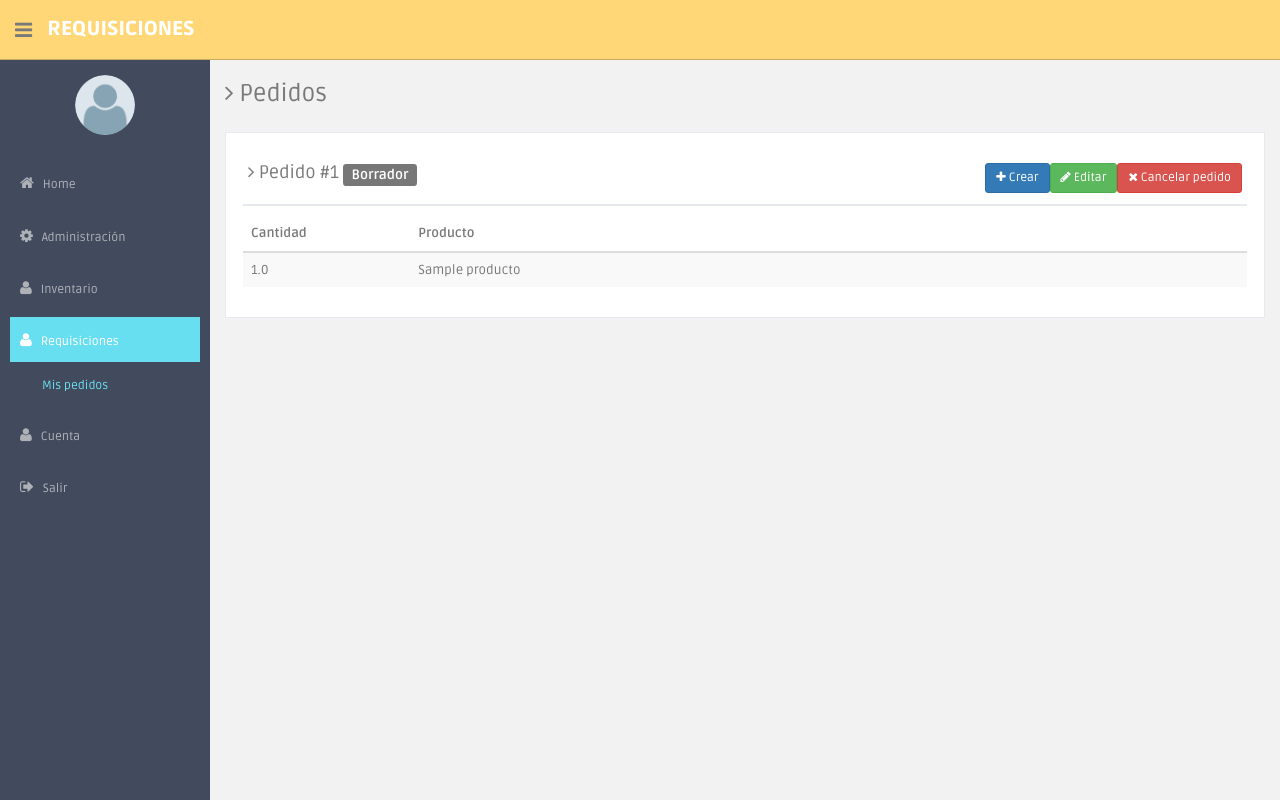
After one commit to dbsiavichay/requisiciones, a Django app: page /requisiciones/pedido/1/ in a window 1280 px wide. The commit adds this page. Run offline with Django 3.2, Linux system fonts and the light colour scheme; tables that the repository leaves empty hold one stand-in row (values such as "Sample post"); some libraries are stand-ins or nearby versions.

Commit message:
Editar y cancelar requisiciones

```diff
--- a/requisiciones/models.py
+++ b/requisiciones/models.py
@@ -2,17 +2,20 @@
 from __future__ import unicode_literals
 from django.db import models
 from django.urls import reverse_lazy
+from django.utils.html import format_html
 from django.core.validators import MaxValueValidator, MinValueValidator
 
 class Pedido(models.Model):
 	ESTADO_CHOICES = (
-		(1, 'Borrador'),
-		(2, 'Generado'),
-		(3, 'En proceso'),
-		(4, 'Negado'),
-		(5, 'Entregado'),
-		(6, 'Finalizado'),
+		(1, 'Borrador'),(2, 'Generado'),(3, 'En proceso'),
+		(4, 'Negado'),(5, 'Entregado'),(6, 'Finalizado'),
 		(7, 'Cancelado'),
+	)
+
+	ESTADO_LABELS = (
+		(1, 'default'),(2, 'primary'),(3, 'success'),
+		(4, 'danger'),(5, 'info'),(6, 'warning'),
+		(7, 'danger'),
 	)
 
 	fecha = models.DateTimeField(auto_now_add=True)
@@ -20,8 +23,15 @@ class Pedido(models.Model):
 	observacion = models.TextField(blank=True, null=True)
 	usuario = models.ForeignKey('auth.User')
 
+	def get_estado(self):
+		return format_html(
+            '<span class="label label-{}">{}</span>',
+            dict(self.ESTADO_LABELS).get(self.estado),
+            dict(self.ESTADO_CHOICES).get(self.estado),
+        )
+
 	def get_absolute_url(self):
-		return reverse_lazy('editar_pedido', args=[self.id])
+		return reverse_lazy('ver_pedido', args=[self.id])
 
 class LineaPedido(models.Model):
 	cantidad = models.FloatField(validators = [MinValueValidator(0.01),])
--- a/requisiciones/urls.py
+++ b/requisiciones/urls.py
@@ -5,4 +5,6 @@ urlpatterns = [
 	url(r'^pedidos/$', PedidoListView.as_view(), name='pedidos'),
 	url(r'^pedido/crear/$', PedidoCreateView.as_view(), name='crear_pedido'),
 	url(r'^pedido/(?P<pk>\d+)/editar/$', PedidoUpdateView.as_view(), name='editar_pedido'),
+	url(r'^pedido/(?P<pk>\d+)/cancelar/$', CancelarPedidoUpdateView.as_view(), name='cancelar_pedido'),
+	url(r'^pedido/(?P<pk>\d+)/$', PedidoDetailView.as_view(), name='ver_pedido'),
 ]
--- a/requisiciones/views.py
+++ b/requisiciones/views.py
@@ -41,7 +41,7 @@ class PedidoCreateView(CreateView):
 
 class PedidoUpdateView(UpdateView):
 	model = Pedido
-	fields = '__all__'
+	form_class = PedidoForm
 	success_url = reverse_lazy('pedidos')
 
 	def get_context_data(self, **kwargs):
@@ -54,8 +54,7 @@ class PedidoUpdateView(UpdateView):
 		formset = self.get_lineapedido_formset()
 
 		if formset.is_valid():
-			self.object = self.get_object()
-			formset.instance = self.object
+			form.save()
 			formset.save()
 			return redirect(self.get_success_url())
 		else:
@@ -66,3 +65,29 @@ class PedidoUpdateView(UpdateView):
 		post_data = self.request.POST if self.request.method == 'POST' else None
 		formset = LineaPedidoInlineFormSet(post_data, instance=self.object)
 		return formset
+
+	def get(self, request, *args, **kwargs):
+		self.object = self.get_object()
+		if self.object.estado != 1:
+			return redirect('ver_pedido', self.object.id)
+		return super(PedidoUpdateView, self).get(request, *args, **kwargs)
+
+class CancelarPedidoUpdateView(UpdateView):
+	model = Pedido
+	fields = ()
+	success_url = reverse_lazy('pedidos')
+
+	def post(self, request, *args, **kwargs):
+		return redirect(self.get_success_url())
+
+	def get(self, request, *args, **kwargs):
+		self.object = self.get_object()
+		if self.object.estado > 3:
+			return redirect('ver_pedido', self.object.id)
+
+		self.object.estado = 7
+		self.object.save()
+		return redirect('ver_pedido', self.object.id)
+
+class PedidoDetailView(DetailView):
+	model = Pedido
--- a/templates/base/header.html
+++ b/templates/base/header.html
@@ -4,7 +4,7 @@
 	  	<div class="fa fa-bars tooltips" data-placement="right" data-original-title="Toggle Navigation"></div>
 	</div>
 	<!--logo start-->
-	<a href="#" class="logo"><b>FURB</b></a>
+	<a href="#" class="logo"><b>REQUISICIONES</b></a>
 	<!--logo end-->
 </header>
 <!--header end-->
--- a/templates/base/sidebar.html
+++ b/templates/base/sidebar.html
@@ -12,6 +12,13 @@
                 <a {% if request.path == '/' %} class="active" {% endif %} href="/">
                     <i class="fa fa-home"></i>
                     <span>Home</span>
+                </a>
+            </li>
+
+            <li class="sub-menu">
+                <a href="/admin/" >
+                    <i class="fa fa-cog"></i>
+                    <span>Administración</span>
                 </a>
             </li>
 
--- a/templates/requisiciones/partials/form_pedido.html
+++ b/templates/requisiciones/partials/form_pedido.html
@@ -2,10 +2,10 @@
     {% csrf_token %}
     {% include 'requisiciones/partials/formset_lineapedido.html' with formset=formset %}
     <button type="submit" class="btn btn-default">
-      <i class="fa fa-check"></i> Solo guardar
+      <i class="fa fa-check"></i> Guardar
     </button>
     <a id="generar" href="#" class="btn btn-primary">
-      <i class="fa fa-check"></i> Generar pedido
+      <i class="fa fa-check"></i> Generar
     </a>
     <a href="{% url 'pedidos' %}" class="btn btn-link">Regresar</button>
 </form>
--- /dev/null
+++ b/templates/requisiciones/pedido_detail.html
@@ -0,0 +1,57 @@
+{% extends 'base.html' %}
+{% load static %}
+
+{% block content %}
+<h3>
+    <i class="fa fa-angle-right"></i> Pedidos
+</h3>
+<div class="row mt">
+    <div class="col-lg-12">
+        <div class="content-panel">
+            <div class="content-panel-header">
+                <h4>
+                  <i class="fa fa-angle-right"></i>
+                  Pedido #{{ object.id }} {{ object.get_estado }}
+                </h4>
+                {% if object %}
+                {% if object.estado < 4 %}
+                <a href="{% url 'cancelar_pedido' object.id %}" class="btn btn-sm btn-danger pull-right">
+                    <i class="fa fa-close"></i> Cancelar pedido
+                </a>
+                {% endif %}
+                {% if object.estado == 1 %}
+                <a href="{% url 'editar_pedido' object.id %}" class="btn btn-sm btn-success pull-right">
+                    <i class="fa fa-pencil"></i> Editar
+                </button>
+                {% endif %}
+
+                <a href="{% url 'crear_pedido' %}" class="btn btn-sm btn-primary pull-right">
+                    <i class="fa fa-plus"></i> Crear
+                </a>
+                {% endif %}
+            </div>
+            <table class="table table-striped">
+                <thead>
+                    <tr>
+                        <th>Cantidad</th>
+                        <th>Producto</th>
+                    </tr>
+                </thead>
+                <tbody>
+                    {% for linea in object.lineapedido_set.all %}
+                    <tr>
+                        <td class="col-xs-2">
+                            {{ linea.cantidad }}
+                        </td>
+                        <td>
+                            {{ linea.producto }}
+                        </td>
+                    </tr>
+                    {% endfor %}
+                </tbody>
+            </table>
+
+        </div>
+    </div>
+</div>
+{% endblock%}
--- a/templates/requisiciones/pedido_list.html
+++ b/templates/requisiciones/pedido_list.html
@@ -14,14 +14,14 @@
 		          	Listado
 		        </h4>
 		        <a href="{% url 'crear_pedido' %}" class="btn btn-sm btn-primary pull-right col-xs-2">
-		          	<i class="fa fa-plus-circle"></i> Agregar
+		          	<i class="fa fa-plus-circle"></i> Crear
 		        </a>
 		    </div>
 		    <!-- Fin de encabezado -->
 
 	    	{% table for object_list %}
-                {% theaders 'Usuario' 'Fecha' 'Estado' 'Observación' %}
-                {% tfields usuario.get_full_name fecha estado observacion %}
+                {% theaders 'Codigo' 'Fecha' 'Estado' 'Observación' %}
+                {% tfields id fecha get_estado observacion %}
             {% endtable %}
 	    </div>
 	</div>
--- a/ui_components/templates/ui_components/table.html
+++ b/ui_components/templates/ui_components/table.html
@@ -21,7 +21,7 @@
             {% endfor %}
             <td class="col-xs-1">
                 <a href="{{ dict|hash:'url' }}" class="btn btn-xs btn-default">
-                    <span class="fa fa-pencil"></span>
+                    <span class="fa fa-search"></span>
                 </a>
             </td>
         </tr>
--- a/ui_components/templatetags/ui_components.py
+++ b/ui_components/templatetags/ui_components.py
@@ -62,12 +62,11 @@ def get_attribute(instance, field):
     if len(names) == 0:
         if not name:
             return None
-
         attr = instance if name == 'object' else getattr(instance, name)
-
+        if attr is None:
+            return ''
         if callable(attr):
             return force_text(attr())
-
         return force_text(attr)
 
     return get_attribute(getattr(instance, name), '.'.join(names))
```
Also changed, not shown: templates/requisiciones/pedido_form.html (+7 -8 lines).
